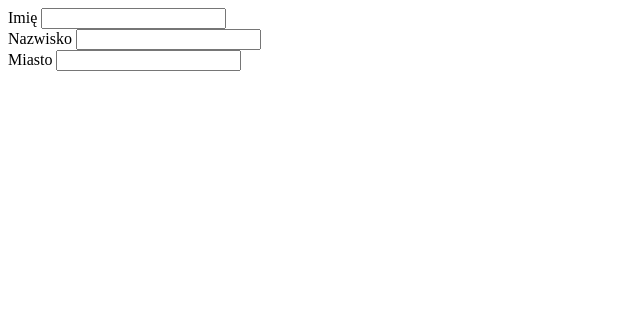
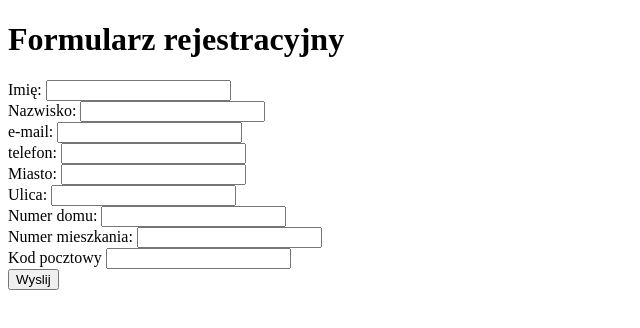
Before and after one commit to greg2012201/registrationForm, a plain HTML site: page index.html in a window 1280 px wide. Shown: the whole page, without its empty margins (0-640 px from the left). Drawn offline with nearby package versions, Linux system fonts and the light colour scheme.

Commit message:
Create the complete form structure.

```diff
--- a/index.html
+++ b/index.html
@@ -9,20 +9,46 @@
 </head>
 
 <body>
+
     <form id="form" class="form">
-        <div>
-            <label for="name">Imię</label>
-            <input name="name" type="test" />
+        <h1 class="title">Formularz rejestracyjny</h1>
+        <div class="form-field">
+            <label class="control-label" for="name">Imię:</label>
+            <input class="input-control" type="text" name="name" type="test" required />
         </div>
-        <div>
-            <label for="surname">Nazwisko</label>
-            <input name="surname" type="test" />
+        <div class="form-field">
+            <label class="control-label" for="surname">Nazwisko:</label>
+            <input class="input-control" type="text" name="surname" type="test" required />
         </div>
-        <div>
-            <label for="city">Miasto</label>
-            <input name="city" type="test" />
+        <div class="form-field">
+            <label class="control-label" for="email">e-mail:</label>
+            <input class="input-control" type="email" name="email" type="test" required />
         </div>
-
+        <div class="form-field">
+            <label class="control-label" for="tel">telefon:</label>
+            <input class="input-control" type="tel" name="tel" type="test" required />
+        </div>
+        <div class="form-field">
+            <label class="control-label" for="city">Miasto:</label>
+            <input class="input-control" name="city" type="test" required />
+        </div>
+        <div class="form-field">
+            <label class="control-label" for="street">Ulica:</label>
+            <input class="input-control" name="street" type="test" required />
+        </div>
+        <div class="form-field">
+            <label class="control-label" for="house-number">Numer domu:</label>
+            <input class="input-control" name="house-number" type="test" required />
+        </div>
+        <div class="form-field">
+            <label class="control-label" for="appartement-number">Numer mieszkania:</label>
+            <input class="input-control" name="appartement-number" type="test" required />
+        </div>
+        <div class="form-field">
+            <label class="control-label" for="postalCode">Kod pocztowy</label>
+            <input class="input-control" name="postalCode" type="test" required />
+        </div>
+        <button class="submit-button" type="submit">Wyslij</button>
     </form>
     <!-- IMPORTS -->
     <link rel="stylesheet" href="./style.css" />
```
